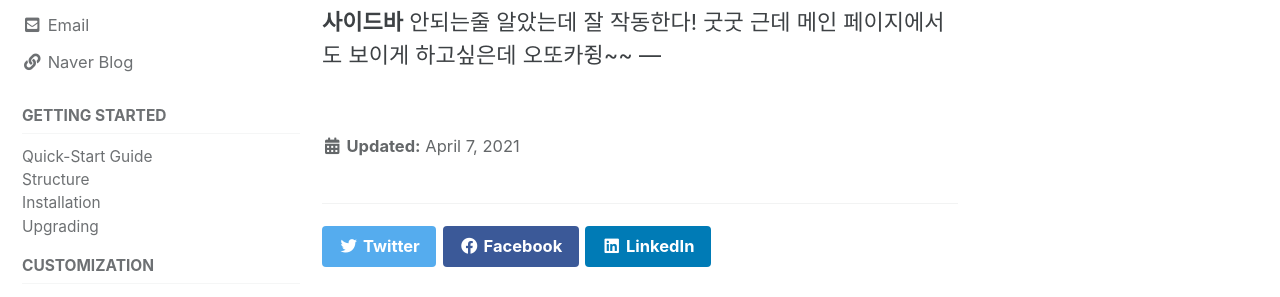
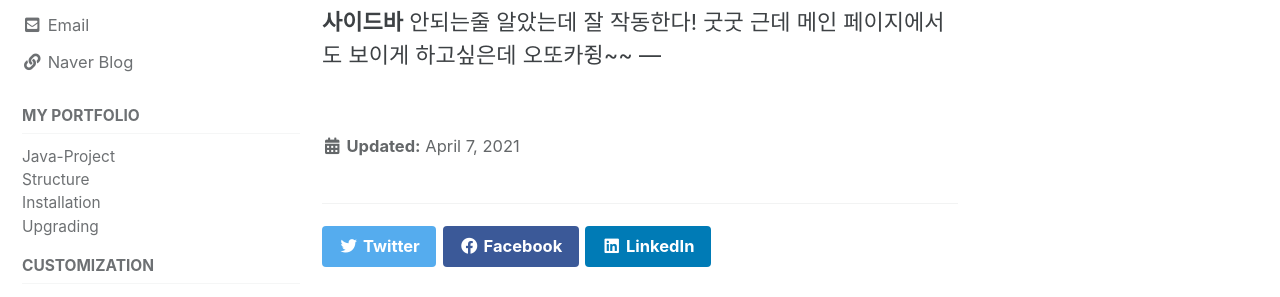
Before and after one commit to Yoon-ddo/Yoon-ddo.github.io, a Jekyll site: the page built from _posts/2021-04-07-첫글.md, in a window 1280 px wide. Shown: the part 342-639 px from the top of the page. Built offline with Jekyll 4.4.1, drawn with Linux system fonts in a browser that asks for light colours; cached includes are drawn as plain includes.

Commit message:
Update navigation.yml

```diff
--- a/_data/navigation.yml
+++ b/_data/navigation.yml
@@ -10,9 +10,9 @@ main:
     url: https://google.com
 
 docs:
-  - title: Getting Started
+  - title: My Portfolio
     children:
-      - title: "Quick-Start Guide"
+      - title: "Java-Project"
         url: /docs/quick-start-guide/
       - title: "Structure"
         url: /docs/structure/
```
